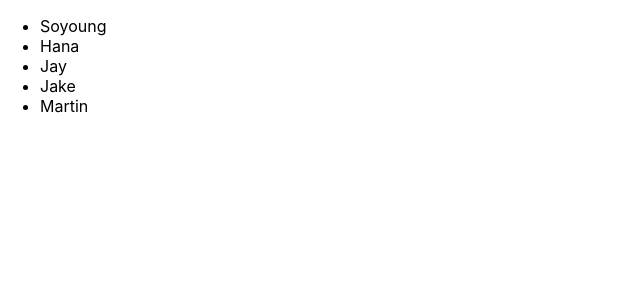
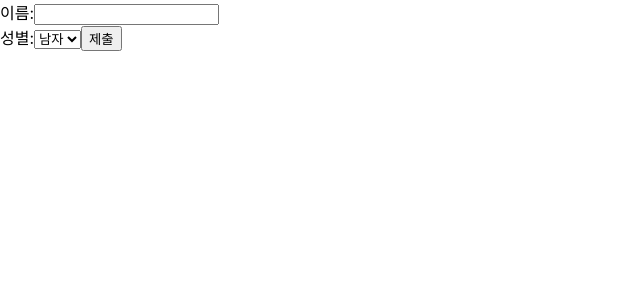
Before and after one commit to sylee990205/react_practice, a React (Create React App) app: page / in a window 1280 px wide. Shown: the top 300 px of the page, without its empty margins (0-640 px from the left). Built offline with nearby package versions, Linux system fonts and the light colour scheme.

Commit message:
Chapter11: 사용자 정보 입력 받기

```diff
--- /dev/null
+++ b/src/chapter_11/SignUp.jsx
@@ -0,0 +1,39 @@
+import React, {useState} from 'react';
+
+function SignUp(props) {
+    const [name, setName] = useState("");
+    const [gender, setGender] = useState("남자");
+
+    const handleChangeName = (event) => {
+        setName(event.target.value);
+    };
+
+    const handleChangeGender = (event) => {
+        setGender(event.target.value);
+    }
+
+    const handleSubmit = (event) => {
+        alert(`이름: ${name}, 성별: ${gender}`);
+        event.preventDefault();
+    }
+
+    return (
+        <form onSubmit={handleSubmit}>
+            <label>
+                이름:
+                <input type={"text"} value={name} onChange={handleChangeName}/>
+            </label>
+            <br/>
+            <label>
+                성별:
+                <select value={gender} onChange={handleChangeGender}>
+                    <option value={"남자"}>남자</option>
+                    <option value={"여자"}>여자</option>
+                </select>
+            </label>
+            <button type={"submit"}>제출</button>
+        </form>
+    );
+}
+
+export default SignUp;
--- a/src/index.js
+++ b/src/index.js
@@ -7,6 +7,7 @@
 import ConfirmButton from "./chapter_08/ConfirmButton";
 import LandingPage from "./chapter_09/LandingPage";
 import AttendanceBook from "./chapter_10/AttendanceBook";
+import SignUp from "./chapter_11/SignUp";
 
 const root = ReactDOM.createRoot(document.getElementById('root'));
 /*
@@ -21,7 +22,7 @@
 
 root.render(
     <React.StrictMode>
-        <AttendanceBook />
+        <SignUp />
     </React.StrictMode>
 );
 
```
